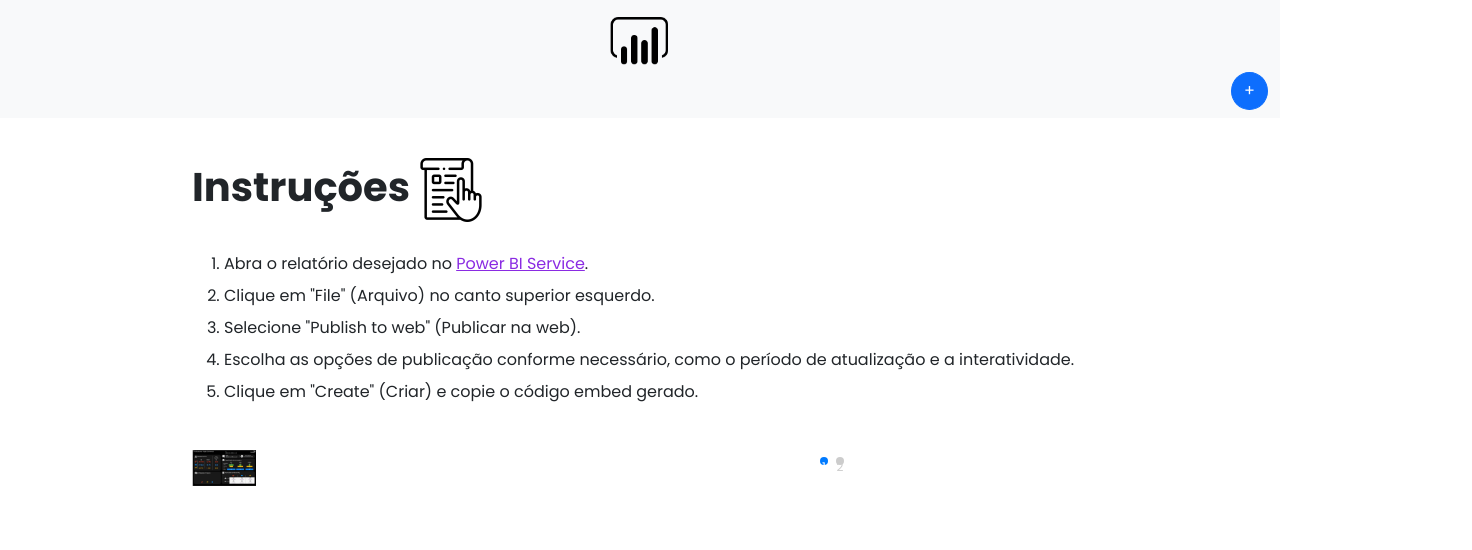
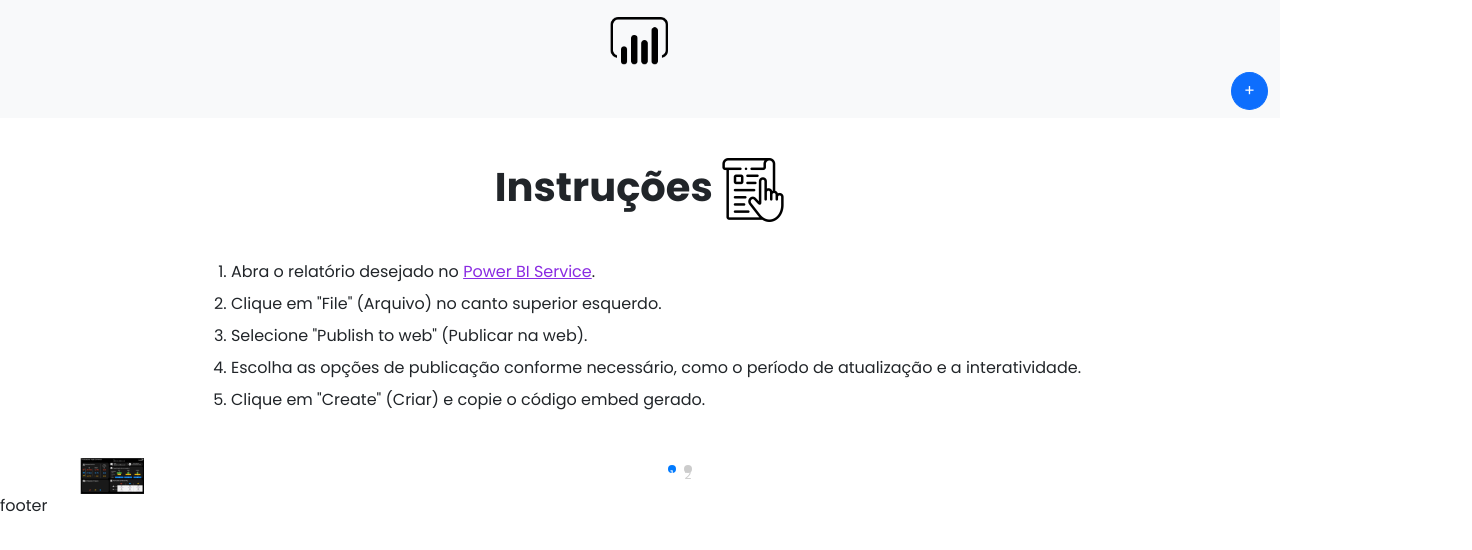
Before and after one commit to ErlisonGuaraves/Dashboard-swipper, a React (Vite) app: page / in a window 1280 px wide. Shown: the top 550 px of the page, 1472 px wide, since content can reach past the window. Built offline with nearby package versions, Linux system fonts and the light colour scheme.

Commit message:
ajutado a divisão de arquivos

```diff
--- a/src/App.jsx
+++ b/src/App.jsx
@@ -1,21 +1,17 @@
-import Navbar from "./components/Navbar"
-import Tutorial from "./components/Tutorial"
-import Modal from "./components/Modal"
-import "./App.css"
+import Main from "./components/Main";
+import Header from "./components/Header";
+import Footer from "./components/Footer";
+
+import "./App.css";
 
 function App() {
-
   return (
-
-      <div id="container">
-
-      {/* <Modal/> */}
-
-      <Navbar/>
-
-      <Tutorial/>
+    <div id="container">
+      <Header />
+      <Main />
+      <Footer />
     </div>
-  )
+  );
 }
 
-export default App
+export default App;
--- /dev/null
+++ b/src/components/Footer/index.jsx
@@ -0,0 +1,9 @@
+const Footer = () => {
+    return (
+        <footer>
+            footer
+        </footer>
+    )
+}
+
+export default Footer;
--- /dev/null
+++ b/src/components/Header/index.jsx
@@ -0,0 +1,12 @@
+import Navbar from "../Navbar"
+
+const Header = () =>{
+
+    return(
+        <header>
+            <Navbar />
+        </header>
+    )
+}
+
+export default Header;
--- /dev/null
+++ b/src/components/Main/index.jsx
@@ -0,0 +1,12 @@
+import Navbar from "../Tutorial"
+
+const Main = () =>{
+
+    return(
+        <main>
+            <Navbar />
+        </main>
+    )
+}
+
+export default Main;
--- a/src/components/Navbar/Style.css
+++ b/src/components/Navbar/Style.css
@@ -1,21 +1,3 @@
-#container{
-    width: 100%;
-
-
-
-}
-
-
-#container .content{
-    display: flex;
-    width: 100%;
-    align-items: center;
-    justify-content: space-between;
-    padding-left: 10rem;
-    padding-right: 10rem;
-}
-
-
 #container img{
     width: 4rem;
 }
--- a/src/components/Navbar/index.jsx
+++ b/src/components/Navbar/index.jsx
@@ -7,7 +7,7 @@
 
 function MenuNavbar(){
     return (
-        <Navbar id="container" className="bg-body-tertiary justify-content-between">
+      <Navbar id="container" className="bg-body-tertiary">
           <img src={PowerBiLogo} alt="DashboardSwiper" />
           <Row className="w-100 justify-content-end">
             <Col xs="auto">
--- a/src/components/Tutorial/Tutorial.css
+++ b/src/components/Tutorial/Tutorial.css
@@ -1,44 +1,49 @@
-#container{
+#container {
   display: flex;
   flex-direction: column;
   width: 100%;
 }
 
-
-
 .content-instructions{
   margin-top: 40px;
-    margin-left: 12rem;
-    width: 100%;
 
+  display: flex;
+  justify-content: center;
+  align-items: center;
+  flex-direction: column;
 }
 
-.content-instructions img{
+.instructions {
+  display: flex;
+  justify-content: baseline;
+  align-items: start;
+  flex-direction: column;
+}
+
+.content-instructions img {
   width: 2rem;
 }
 
-.title{
+.title {
   font-weight: bold;
 }
 
-.instructions li{
+.instructions li {
   margin-top: 8px;
 }
 
-.instructions a{
+.instructions a {
   color: blueviolet;
 }
 
-.instructions li:first-child{
+.instructions li:first-child {
   margin-top: 30px;
 }
-.content-example{
-  width: 100%;
+
+.content-example {
   margin-top: 30px;
-  margin-left: 12rem;
+  margin-left: 5rem;
 }
-
-
 
 .swiper {
   width: 100%;
```
Also changed, not shown: src/components/Header/style.css (added). Lines whose indentation alone changed are shown as unchanged.
